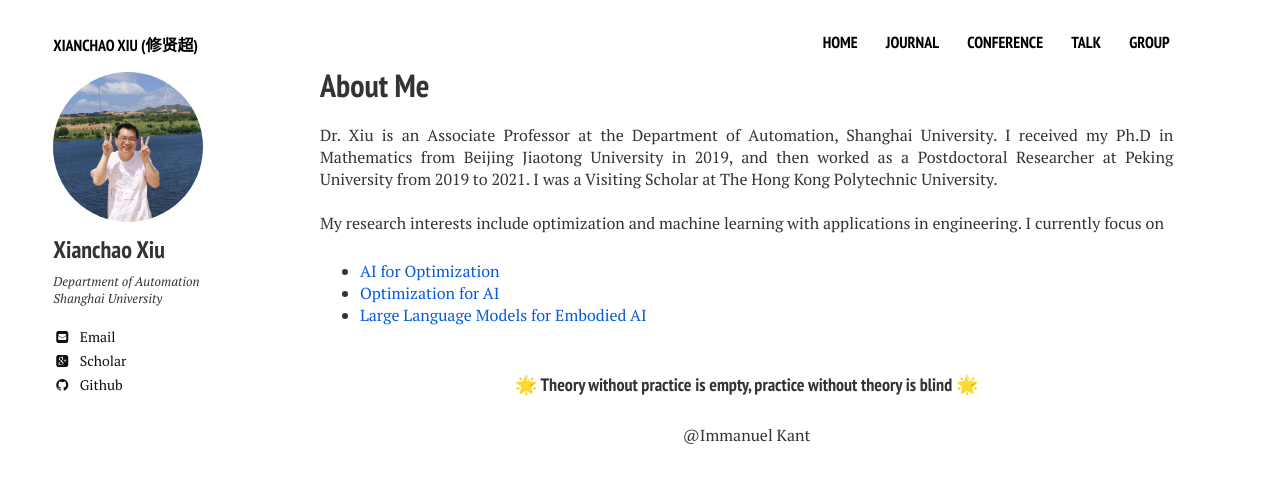
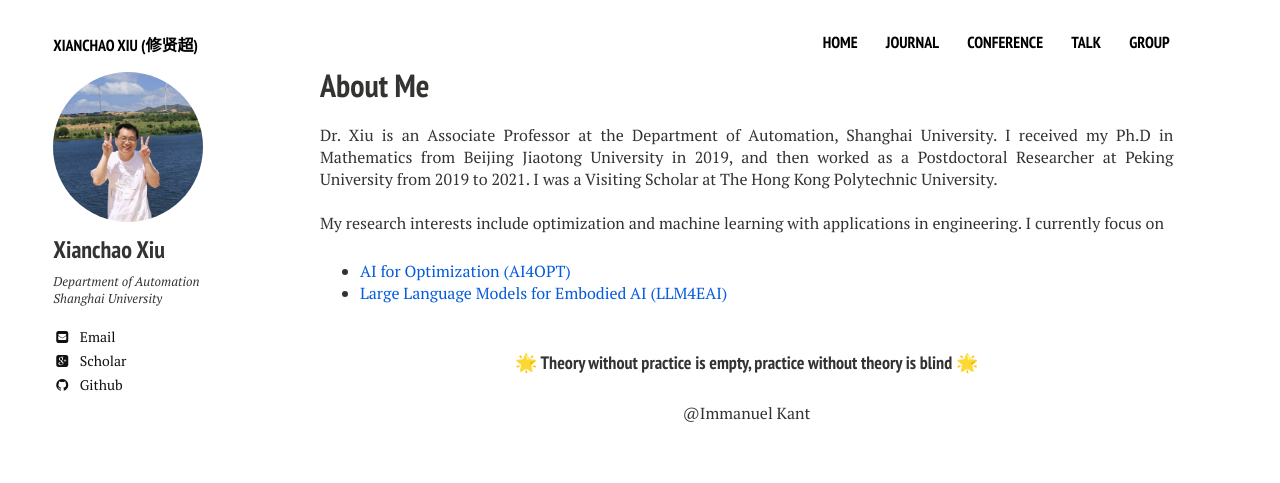
Before and after one commit to xianchaoxiu/xianchaoxiu.github.io, a Jekyll site: the page built from index.md, in a window 1280 px wide. Shown: the top 483 px of the page. Built offline with Jekyll 4.4.1, drawn with Linux system fonts in a browser that asks for light colours; nearby versions of some CDN libraries.

Commit message:
Update home2.html

```diff
--- a/_layouts/home2.html
+++ b/_layouts/home2.html
@@ -35,9 +35,8 @@
 	 My research interests include optimization and machine learning with applications in engineering.
 	 I currently focus on
    <ul>
-      <li> <a href="https://github.com/xianchaoxiu/AI4OPT" class="textlink" target="_blank">AI for Optimization</a> </li>
-      <li> <a href="https://github.com/xianchaoxiu/OPT4AI" class="textlink" target="_blank">Optimization for AI</a> </li>
-      <li> <a href="https://github.com/xianchaoxiu/LLM4EAI" class="textlink" target="_blank">Large Language Models for Embodied AI </a> </li> <br>
+      <li> <a href="https://github.com/xianchaoxiu/AI4OPT" class="textlink" target="_blank">AI for Optimization (AI4OPT)</a> </li>
+      <li> <a href="https://github.com/xianchaoxiu/LLM4EAI" class="textlink" target="_blank">Large Language Models for Embodied AI (LLM4EAI)</a> </li> <br>
     </ul>
 
 
```
